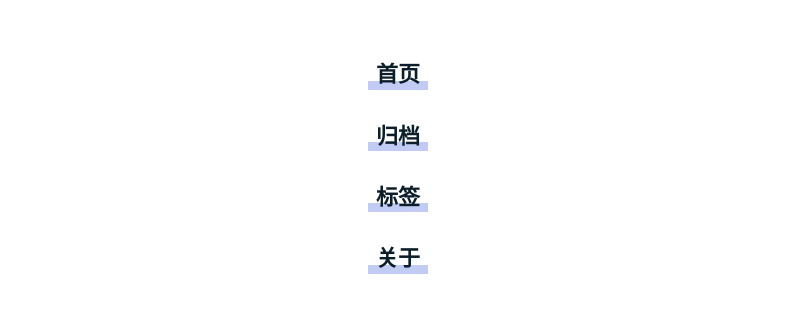
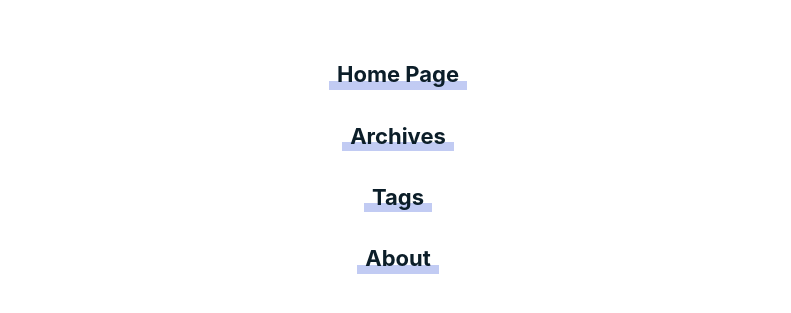
Before and after one commit to newbiechd/newbiechd.github.io, a plain HTML site: page post/about/index.html in a window 1280 px wide. Both pictures are taken after a click on the icon 996 px from the left and 26 px from the top of the page. Shown: the part 241-554 px from the top of the page, without its empty margins (242-1033 px from the left). Drawn offline with nearby package versions, Linux system fonts and the light colour scheme.

Commit message:
update from gridea: 2020-03-12 16:45:27

```diff
--- a/atom.xml
+++ b/atom.xml
@@ -2,7 +2,7 @@
 <feed xmlns="http://www.w3.org/2005/Atom">
     <id>https://newbiechd.github.io</id>
     <title>newbiechd</title>
-    <updated>2020-03-09T02:36:31.830Z</updated>
+    <updated>2020-03-12T08:45:26.756Z</updated>
     <generator>https://github.com/jpmonette/feed</generator>
     <link rel="alternate" href="https://newbiechd.github.io"/>
     <link rel="self" href="https://newbiechd.github.io/atom.xml"/>
--- a/post/about/index.html
+++ b/post/about/index.html
@@ -5,14 +5,14 @@
 
 <meta charset="utf-8" >
 
-<title>关于 | newbiechd</title>
+<title>About | newbiechd</title>
 <meta name="description" content="">
 
 <meta name="viewport" content="width=device-width, initial-scale=1, maximum-scale=1, user-scalable=no">
 <link rel="stylesheet" href="https://cdnjs.cloudflare.com/ajax/libs/animate.css/3.7.0/animate.min.css">
 
 <link rel="stylesheet" href="https://use.fontawesome.com/releases/v5.7.2/css/all.css" integrity="sha384-fnmOCqbTlWIlj8LyTjo7mOUStjsKC4pOpQbqyi7RrhN7udi9RwhKkMHpvLbHG9Sr" crossorigin="anonymous">
-<link rel="shortcut icon" href="https://newbiechd.github.io/favicon.ico?v=1583721273988">
+<link rel="shortcut icon" href="https://newbiechd.github.io/favicon.ico?v=1584002678113">
 <link rel="stylesheet" href="https://cdnjs.cloudflare.com/ajax/libs/KaTeX/0.10.0/katex.min.css">
 <link rel="stylesheet" href="https://newbiechd.github.io/styles/main.css">
 
@@ -30,7 +30,7 @@
   <div class="site-header">
     <div class="left">
       <a href="https://newbiechd.github.io">
-        <img class="avatar" src="https://newbiechd.github.io/images/avatar.png?v=1583721273988" alt="" width="32px" height="32px">
+        <img class="avatar" src="https://newbiechd.github.io/images/avatar.png?v=1584002678113" alt="" width="32px" height="32px">
       </a>
       <a href="https://newbiechd.github.io">
         <h1 class="site-title">newbiechd</h1>
@@ -50,25 +50,25 @@
 
 
           <a href="/" class="menu purple-link">
-            首页
+            Home Page
           </a>
 
 
 
           <a href="/archives" class="menu purple-link">
-            归档
+            Archives
           </a>
 
 
 
           <a href="/tags" class="menu purple-link">
-            标签
+            Tags
           </a>
 
 
 
           <a href="/post/about" class="menu purple-link">
-            关于
+            About
           </a>
 
 
@@ -80,7 +80,7 @@
       <div class="content-container">
         <div class="post-detail">
 
-          <h2 class="post-title">关于</h2>
+          <h2 class="post-title">About</h2>
           <div class="post-info post-detail-info">
             <span><i class="icon-calendar-outline"></i> 2019-01-25</span>
 
```
Also changed, not shown: archives/index.html (+6 -6 lines), index.html (+6 -6 lines), tags/index.html (+6 -6 lines).
